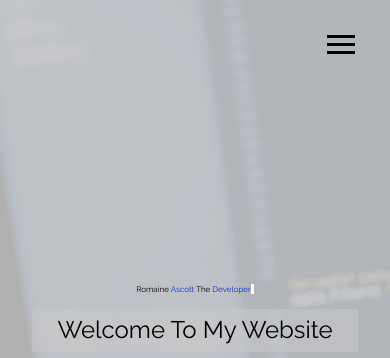
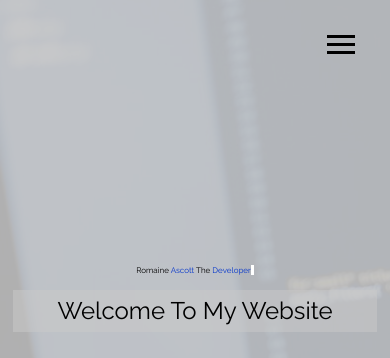
Before and after one commit to Ascxtt/MyPortfolio, a website: page dist/index.html in a window 390 px wide. Shown: the top 358 px of the page. Drawn offline with Linux system fonts and the light colour scheme.

Commit message:
corrections

```diff
--- a/scss/_mobile.scss
+++ b/scss/_mobile.scss
@@ -67,7 +67,7 @@
 // smartphones
 @include mediaSm {
   main {
-    padding: 2rem;
+    padding: 0.8rem;
     #home h1 {
       margin-top: 10vh;
     }
```
Also changed, not shown: dist/css/main.css.
